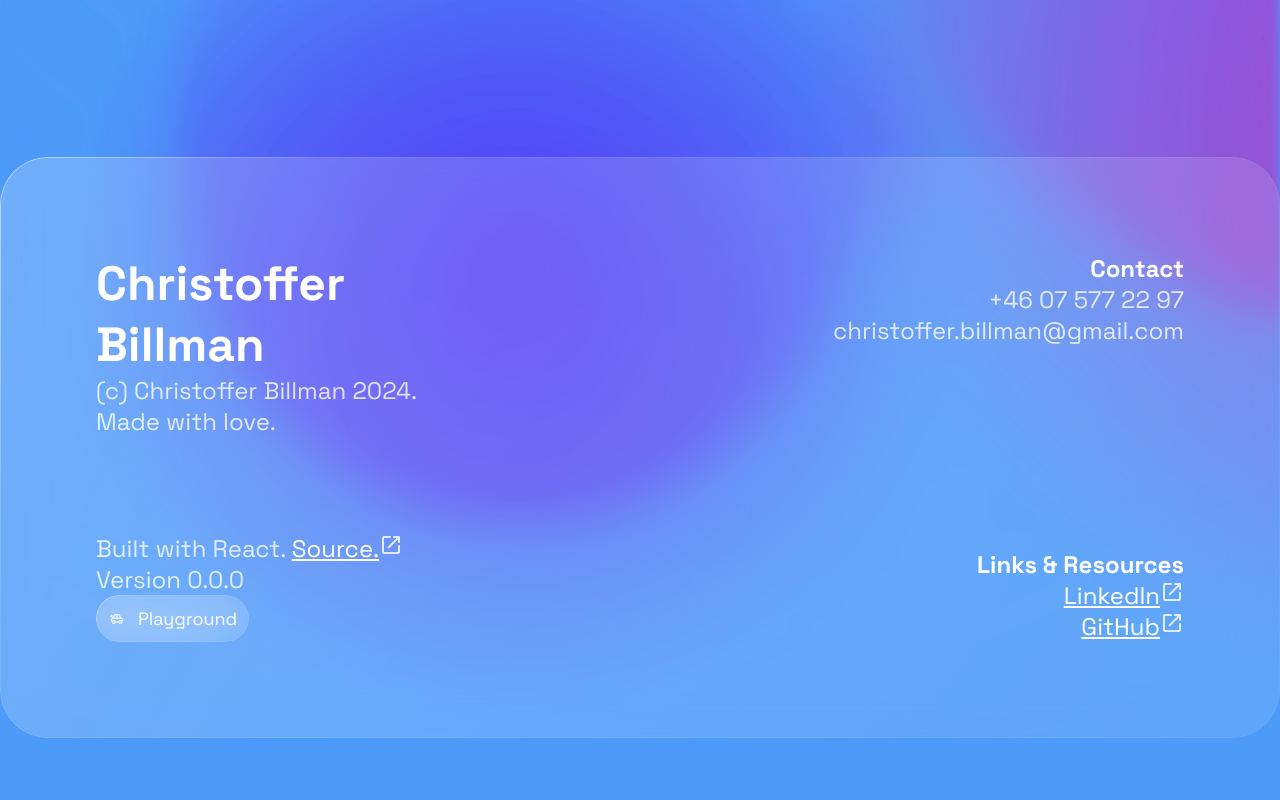
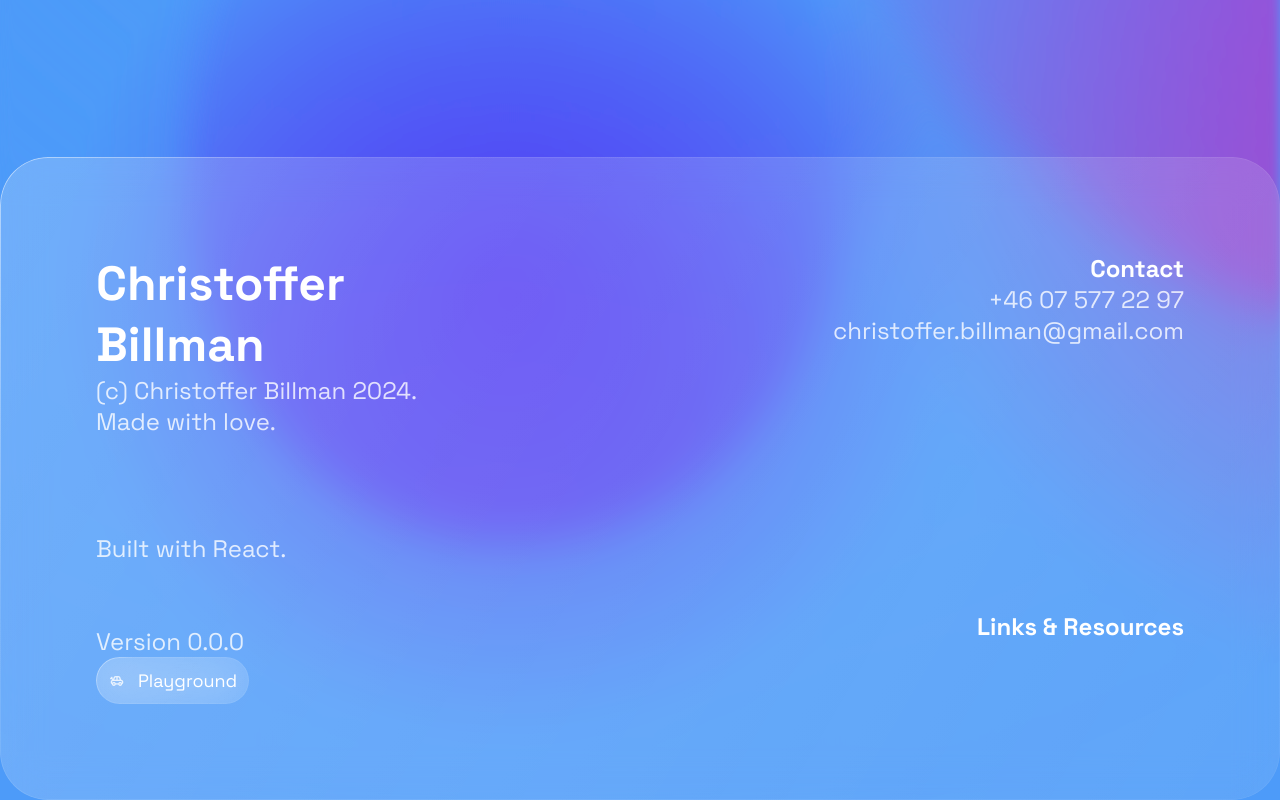
Before and after one commit to ChristofferBillman/portfolio-v5, a React (Vite) app: page /projects/1 in a window 1280 px wide. Shown: the part 1163-1963 px from the top of the page. Before the commit the page ends 1901 px from the top, so only its background shows below. Built offline with nearby package versions, Linux system fonts and the light colour scheme.

Commit message:
refactor: fixed A so that icon is optional and centered too.

```diff
--- /dev/null
+++ b/src/components/common/A/A.module.css
@@ -0,0 +1,17 @@
+.link {
+	position: relative;
+	font-size: 1rem;
+	display: block;
+	text-align: center;
+	width: fit-content;
+}
+
+.link span:first-child {
+	margin-right: 0.3rem;
+}
+
+.link span:nth-child(2) {
+	position: absolute;
+	top: 3px;
+	right: -1rem;
+}
--- a/src/components/common/A/A.tsx
+++ b/src/components/common/A/A.tsx
@@ -1,19 +1,21 @@
-import { ReactNode } from "react"
 import Icon from "../Icon"
+import style from './A.module.css'
 
 interface Props {
 	href: string
-	children: ReactNode
+	iconName?: string
+	text: string
 }
 
-export function A({href, children}: Props) {
+export function A({href, iconName, text}: Props) {
 	return (
 		<a
 			href={href}
 			target='_blank'
+			className={style.link}
 		>
-			{children}
-			<Icon name='open_in_new'/>
+			<span>{text}</span>
+			{iconName && <Icon name={iconName}/>}
 		</a>
 	)
 }
```
